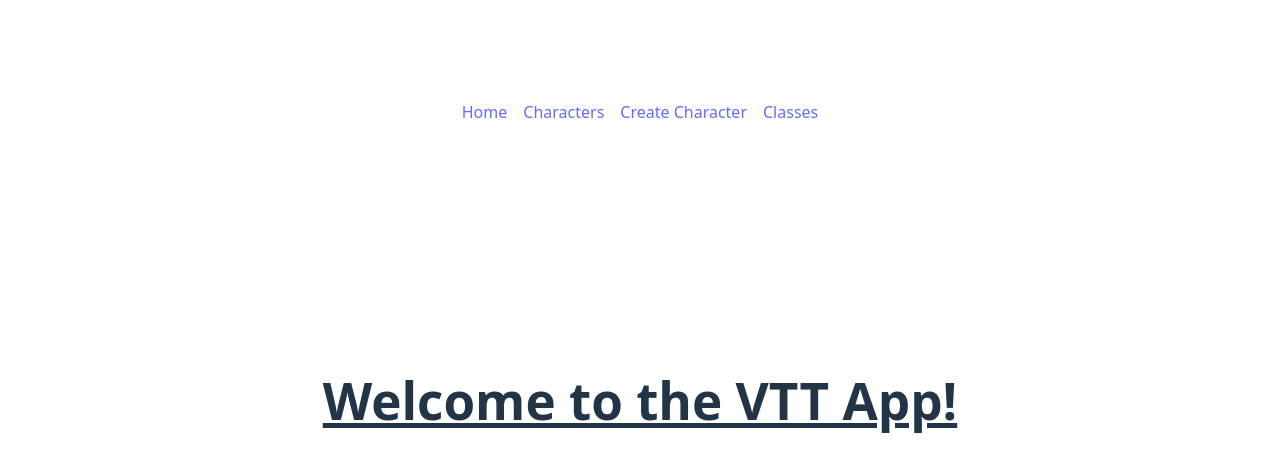
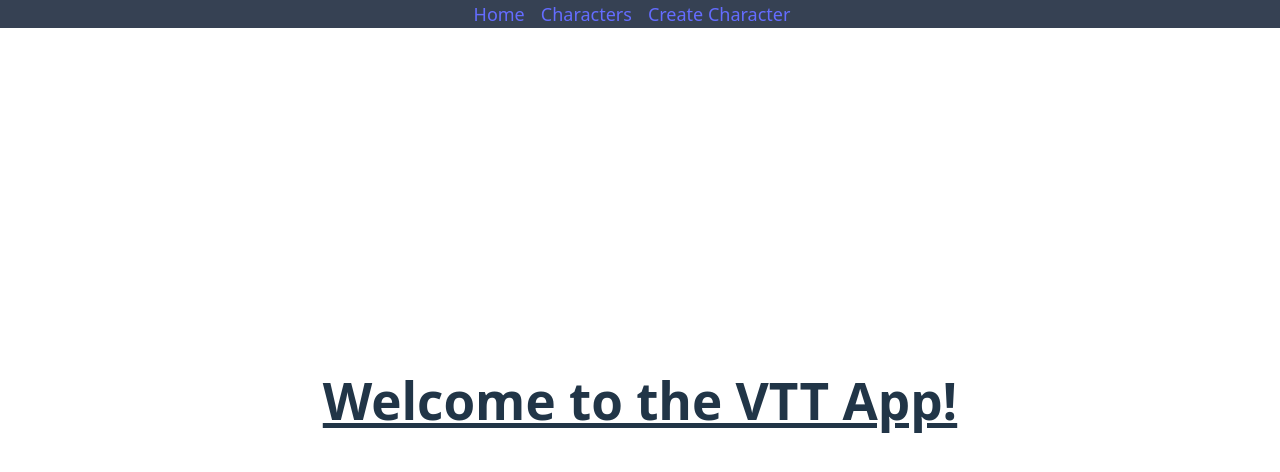
Before and after one commit to AdamBougher/vtt-project, a React (Vite) app in the folder frontend/: page / in a window 1280 px wide. Shown: the top 472 px of the page. Built offline with nearby package versions, Linux system fonts and the light colour scheme.

Commit message:
added some tailwind styles

```diff
--- a/frontend/src/App.tsx
+++ b/frontend/src/App.tsx
@@ -9,30 +9,35 @@ import './App.css';
 function App() {
   return (
     <BrowserRouter>
-      <nav className='absolute inset-x-0 top-25 h-16'>
-        <ul className='flex space-x-4 justify-center'>
-          <li>
-            <Link to="/">Home</Link>
-          </li>
-          <li>
-            <Link to="/characters">Characters</Link>
-          </li>
-          <li>
-            <Link to="/create">Create Character</Link>
-          </li>
-          <li>
-            <Link to="/classes">Classes</Link>
-          </li>
-        </ul>
+      <nav className="absolute inset-x-0 top-0 flex items-center justify-between">
+        <div className="text-lg lg:flex-grow bg-gray-700">
+          <Link
+            to="/"
+            className="block mt-4 lg:inline-block lg:mt-0 text-white hover:text-gray-300 mr-4"
+          >
+            Home
+          </Link>
+          <Link
+            to="/characters"
+            className="block mt-4 lg:inline-block lg:mt-0 text-white hover:text-gray-300 mr-4"
+          >
+            Characters
+          </Link>
+          <Link
+            to="/create"
+            className="block mt-4 lg:inline-block lg:mt-0 text-white hover:text-gray-300 mr-4"
+          >
+            Create Character
+          </Link>
+        </div>
       </nav>
 
-      <div>
+      <div className="p-6">
         <Routes>
           <Route path="/" element={<Home />} />
           <Route path="/characters" element={<CharacterList />} />
           <Route path="/create" element={<CreateCharacterForm />} />
           <Route path="/characters/:id" element={<CharacterPage />} />
-          <Route path="/classes" element={<Open5eClassesPage />} />
         </Routes>
       </div>
     </BrowserRouter>
```
